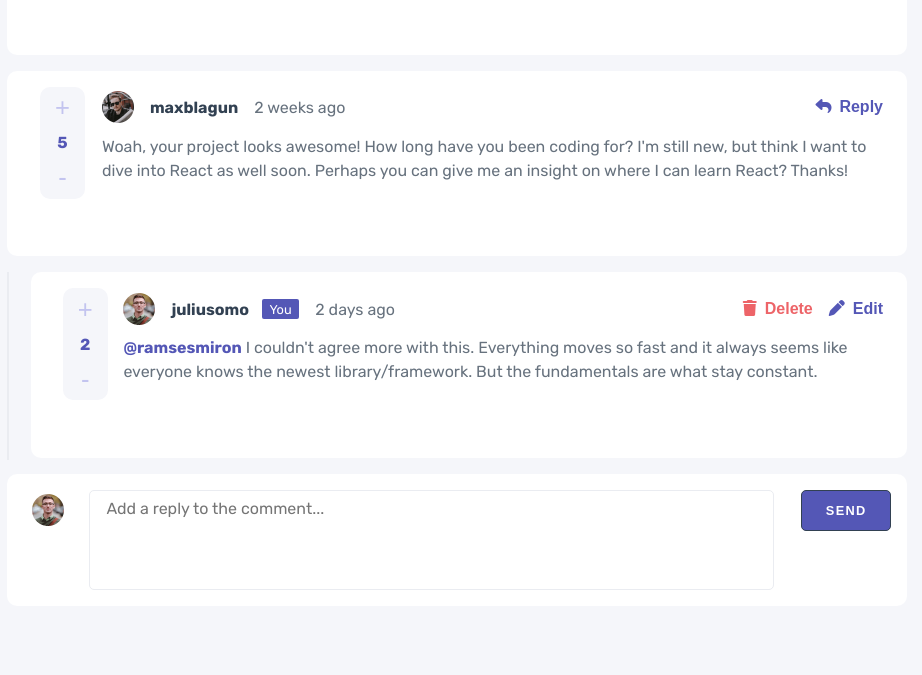
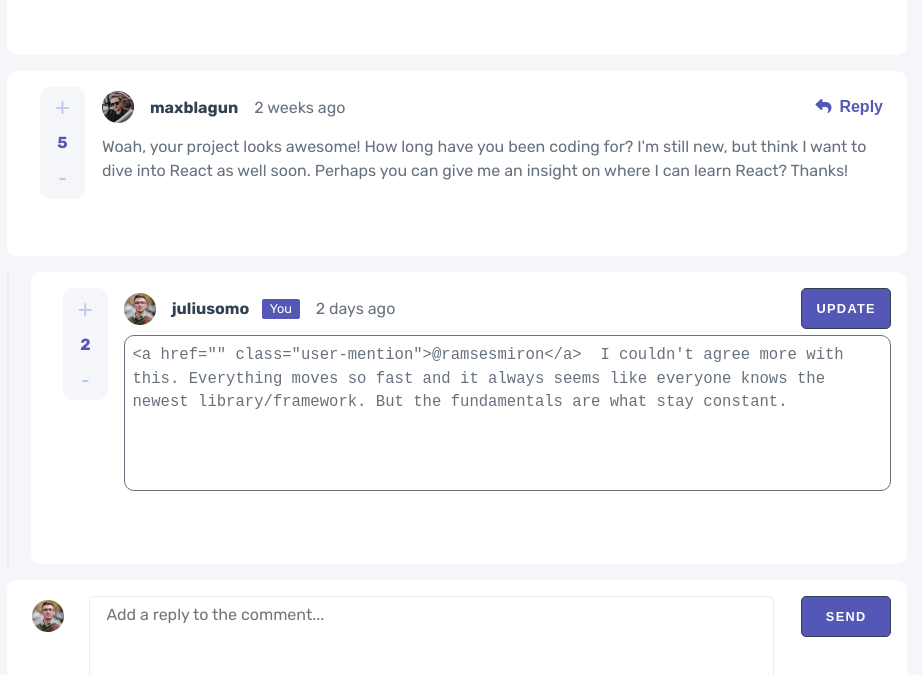
Before and after one commit to hernanruscica/Frontend_mentor_Interactive-comments-section, a plain HTML site: page index.html in a window 1280 px wide. Both pictures are taken after a click on the button "Edit". Shown: the part 147-822 px from the top of the page, without its empty margins (183-1105 px from the left). Before the commit the page ends 800 px from the top, so only its background shows below. Drawn offline with Linux system fonts and the light colour scheme.

Commit message:
Add files via upload
improvments in the update funcionality

```diff
--- a/scripts.js
+++ b/scripts.js
@@ -106,9 +106,7 @@ const createCommentFragment = (comment, isOwnComment = false, idCommentReply) =>
       ${you}
       <p class="comments__item__header__date">${comment.createdAt}</p>
     </header>
-    <p class="comments__item__content">
-      ${mention + comment.content}
-    </p>
+    <p class="comments__item__content">${mention + comment.content}</p>
     <div class="comments__item__votes">
       <button class="comments__item__votes__btn " id ="increment-vote" data-id = "${comment.id}">+</button>
       <p class="comments__item__votes__quantity">${comment.score}</p>
@@ -197,6 +195,42 @@ const deleteComment = (data, id) => {
     };
 }
 
+const createEditFrag = (id) => {
+    console.log("edit comment ", id);
+/*
+    `  <textarea class = "textarea-item__textarea " placeholder="Add a reply to the comment..."
+                                    name="comment" id="textarea-comment-${dataId}"></textarea>
+                                    <img src="${currentUser.image}" alt="avatar image" class="textarea-item__image comments__item__header__round-img">
+                                    <button class="btn textarea-item__btn" id = "send-reply" data-id = "${dataId}">SenD</button>
+                            `
+*/
+
+    let $contentToEdit = document.querySelector(`#comments-item-${id}>p`);
+    let contentToEdit = $contentToEdit.innerHTML;
+
+    const $textAreaEdit = document.createElement("textarea");
+
+    const $actions = document.querySelector(`#comments-item-${id} .comments__item__actions`);
+    console.log($actions);
+    $actions.innerHTML = "";
+    $actions.innerHTML = `<button class="btn textarea-item__btn" id="send-update" data-id="${id}">update</button>`;
+
+    $textAreaEdit.classList.add('comments__item__content-edit');
+    $textAreaEdit.innerText = contentToEdit;
+    $textAreaEdit.setAttribute('name', 'comment');
+    $textAreaEdit.setAttribute('id', `textarea-comment-${id}`);
+    $contentToEdit.insertAdjacentElement('afterend', $textAreaEdit);
+    $contentToEdit.remove();
+
+    console.log($contentToEdit);
+}
+
+const updateComment = (data, id) => {
+    console.log(`update en id ${id}`);
+    const contentToUpdate = document.getElementById(`textarea-comment-${id}`).value;
+    console.log(contentToUpdate);
+}
+
 const showModal = (id) => {
     console.log("show modal to delete comment id: ", id);
     let $modalConfirmation = document.createElement('section');
@@ -255,7 +289,7 @@ document.addEventListener('click', (e) => {
     }
 
     if (e.target.id == "edit-comment"){
-        console.log("edit comment ", e.target.dataset.id);
+        createEditFrag(e.target.dataset.id);
     }
     if (e.target.id == "reply-comment"){
         //console.log("reply comment ", e.target.dataset.id);
@@ -270,6 +304,13 @@ document.addEventListener('click', (e) => {
         data = toLocalStorage(JSON.stringify(data));
     }
 
+    if (e.target.id == "send-update"){
+
+        updateComment(data, e.target.dataset.id);
+        loadComments(data, idContainer);
+        data = toLocalStorage(JSON.stringify(data));
+    }
+
     if (e.target.id == "delete-comment"){
         //console.log("delete comment ", e.target.dataset.id);
         showModal(e.target.dataset.id);
@@ -280,9 +321,7 @@ document.addEventListener('click', (e) => {
         hideModal('modal-confirmation');
     }
     if (e.target.id == "delete-comment-yes"){
-
         data = deleteComment(data, e.target.dataset.id);
-
         loadComments(data, idContainer);
         data = toLocalStorage(JSON.stringify(data));
         hideModal('modal-confirmation');
--- a/style.css
+++ b/style.css
@@ -82,6 +82,19 @@ body {
     color: var(--Grayish-Blue);
     line-height: 1.5em;
     margin: 0.4em 0 1em 0;
+}
+
+.comments__item__content-edit{
+    font-size: 1.2em;
+    padding: 0.5em;
+    grid-area: mycontent;
+    color: var(--Grayish-Blue);
+    line-height: 1.5em;
+    margin: 0.4em 0 1em 0;
+    resize: none;
+    height: 10em;
+    border: 1px solid var(--Grayish-Blue);
+    border-radius: 10px;
 }
 
 .comments__item__header__date {
```
